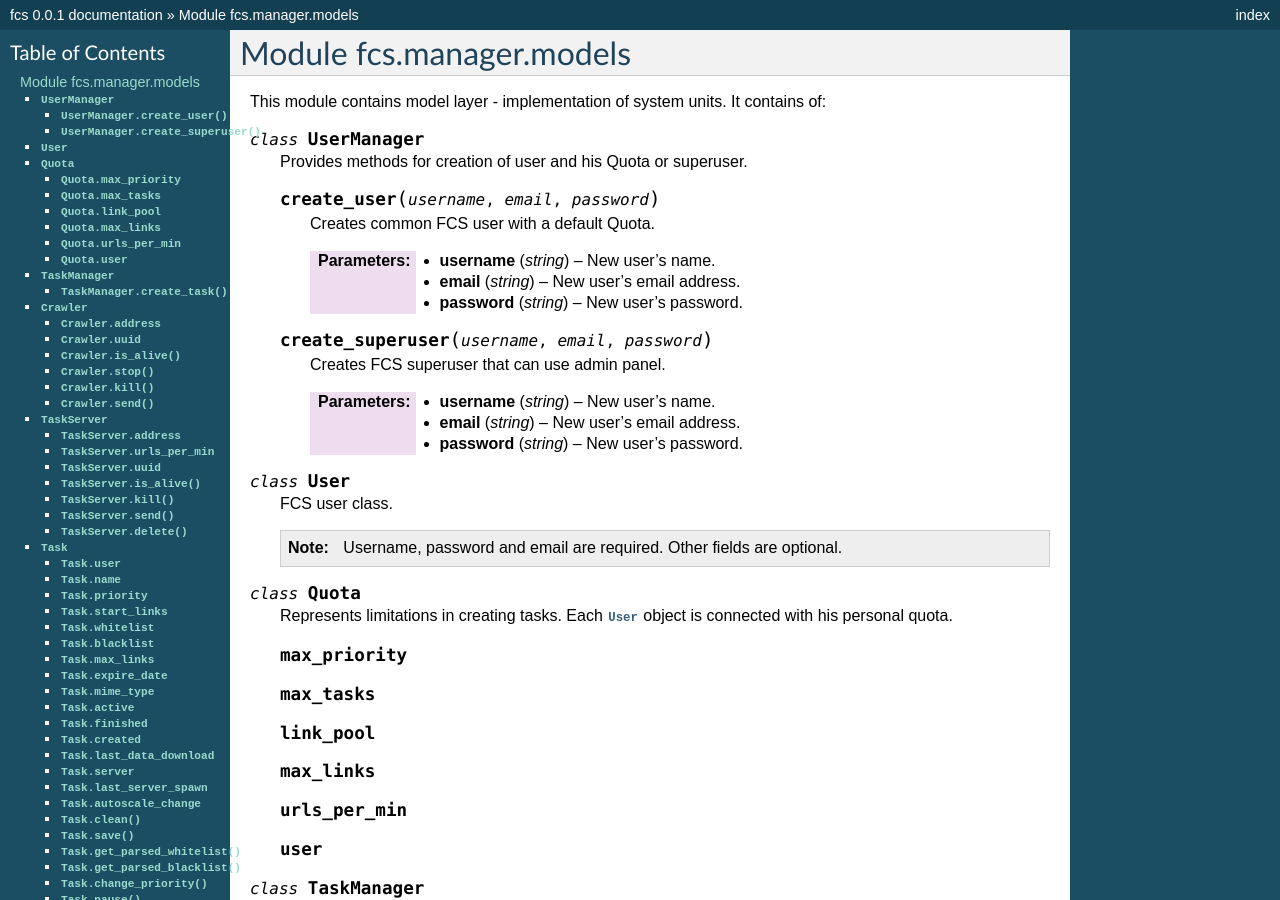
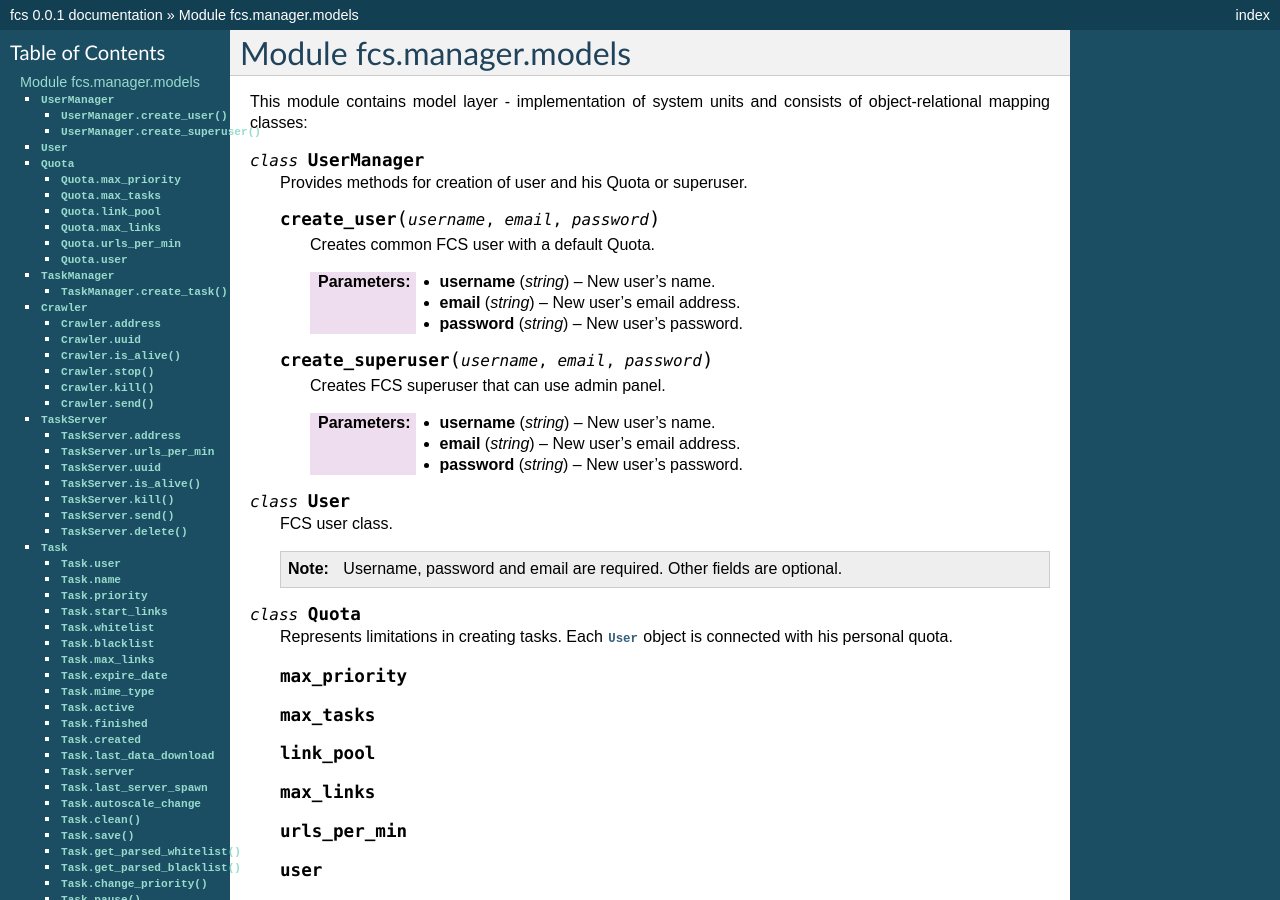
Before and after one commit to agh-glk/fcs, a Sphinx documentation site: the page built from docs/source/manager/models.rst, in a window 1280 px wide and 900 px high. Built offline with Sphinx 7.4.7, drawn with Linux system fonts in a browser that asks for light colours; formulas are drawn with MathJax 3.

Commit message:
[NT] Edit

```diff
--- a/docs/source/manager/models.rst
+++ b/docs/source/manager/models.rst
@@ -1,7 +1,7 @@
 Module fcs.manager.models
 =======================================
 
-This module contains model layer - implementation of system units. It contains of:
+This module contains model layer - implementation of system units and consists of object-relational mapping classes:
 
 .. py:class:: UserManager
 
```
